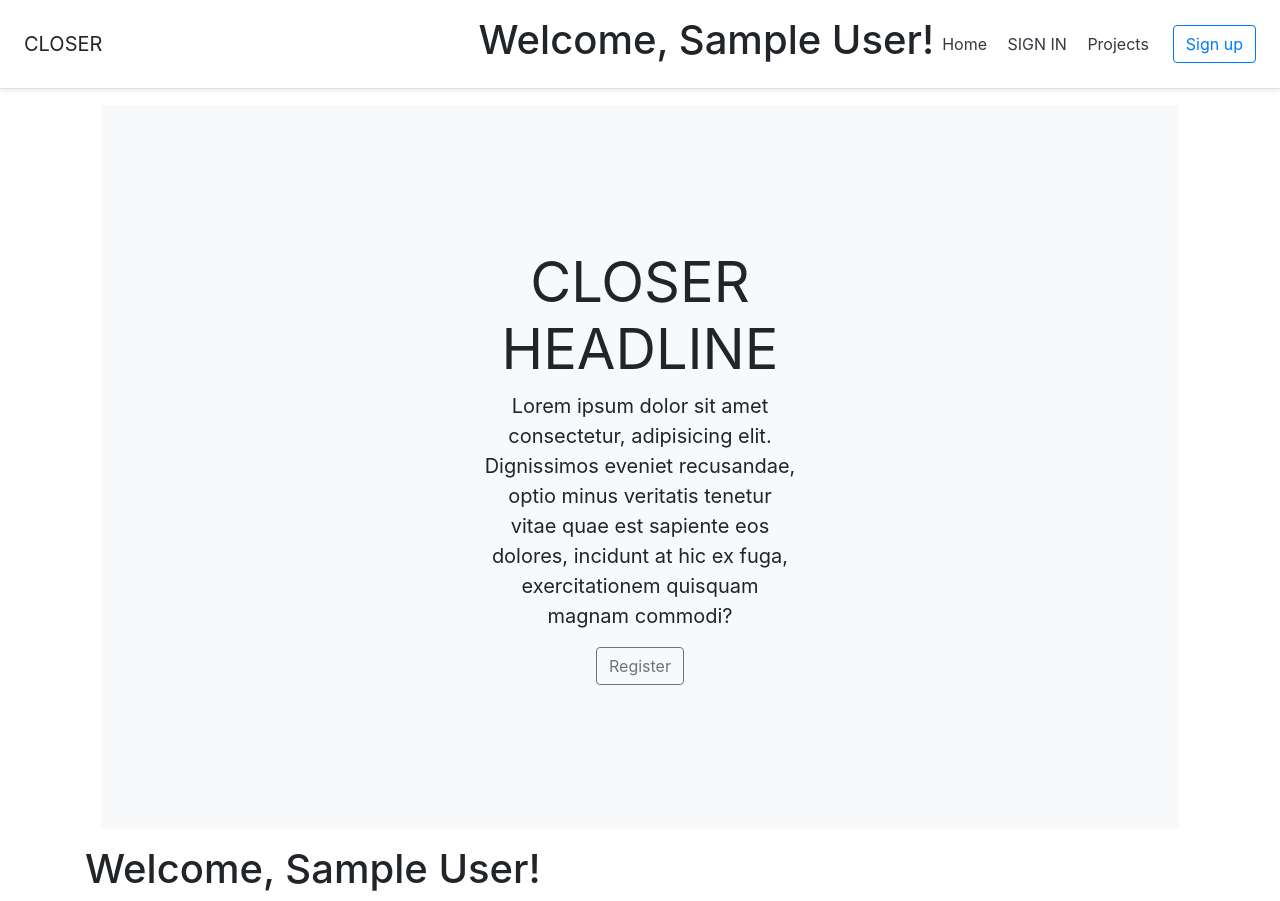
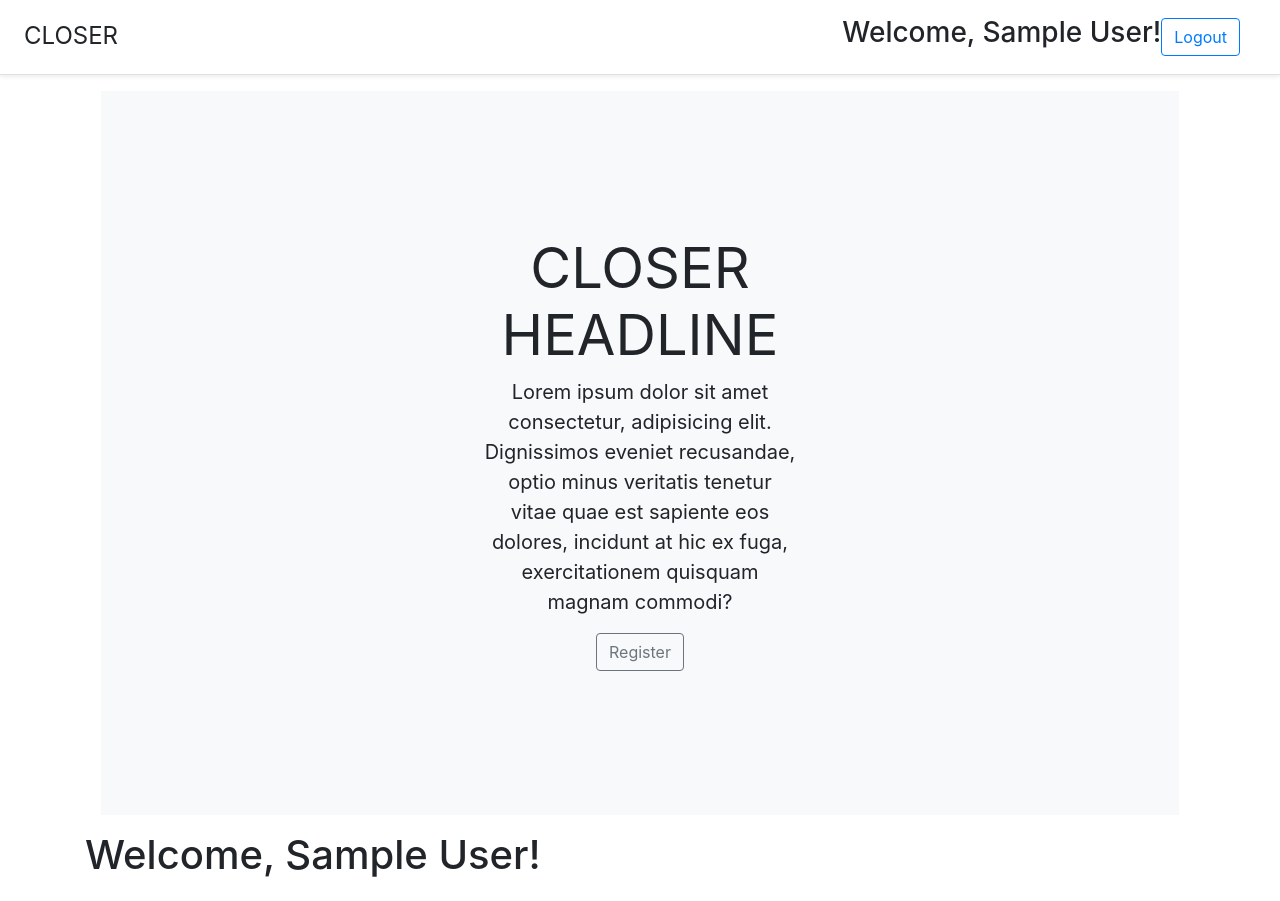
Before and after one commit to olgabor/closer, a Flask app: page /home in a window 1280 px wide. After the commit the page ends 877 px from the top, so only its background shows below. Run offline with Flask 2, Linux system fonts and the light colour scheme; the visitor is signed in with stand-in values (Sample User, id 1); data comes from the database, SQL or seed files in the repository; some libraries are stand-ins or nearby versions.

Commit message:
adds log out function, global nav buttons visibility based on user authentication

```diff
--- a/app.py
+++ b/app.py
@@ -5,7 +5,7 @@ import os
 from crud.user import get_users, create_user, post_user
 from crud.project import get_all_projects, get_project
 from models import User, db
-from flask_login import login_required, current_user
+from flask_login import login_required, current_user, logout_user
 
 
 # user register page
@@ -16,13 +16,20 @@ def register():
     if request.method == 'POST':
         return create_user()
 
-#log in
+#log in user
 @app.route('/login', methods=['GET','POST'] )
 def login():
     if request.method == 'GET':
         return render_template('login.html')
     if request.method == 'POST':
         return post_user()
+
+#logout user
+@app.route('/logout')
+@login_required
+def logout():
+    logout_user()
+    return redirect(url_for('login'))
 
 #Homepage route
 @app.route('/home')
--- a/templates/includes/_navbar.html
+++ b/templates/includes/_navbar.html
@@ -1,10 +1,14 @@
 <div class="d-flex flex-column flex-md-row align-items-center p-3 px-md-4 mb-3 bg-white border-bottom shadow-sm">
-    <h5 class="my-0 mr-md-auto font-weight-normal">CLOSER</h5>
-    <h3><h1> Welcome, {{ name }}!</h1></h3>
+    <h4 class="my-0 mr-md-auto font-weight-normal">CLOSER</h4>
+    {% if current_user.is_authenticated %}
+      <h3>Welcome, {{ name }}!</h3>
     <nav class="my-2 my-md-0 mr-md-3">
-      <a class="p-2 text-dark" href="/home">Home</a>
-      <a class="p-2 text-dark" href="/about">SIGN IN</a>
-      <a class="p-2 text-dark" href="/articles">Projects</a>
+      <a class="btn btn-outline-primary" href="{{ url_for('login') }}">Logout</a>
+      {% endif %}
+      {% if not current_user.is_authenticated %}
+      <a class="btn btn-outline-primary" href="{{ url_for('register') }}">REGISTER</a>
+      <a class="btn btn-outline-primary" href="{{ url_for('login') }}">Sign IN </a>
+      {% endif %}
     </nav>
-    <a class="btn btn-outline-primary" href="#">Sign up</a>
+    <!-- <a class="btn btn-outline-primary" href="#">Sign up</a> -->
   </div>
```
